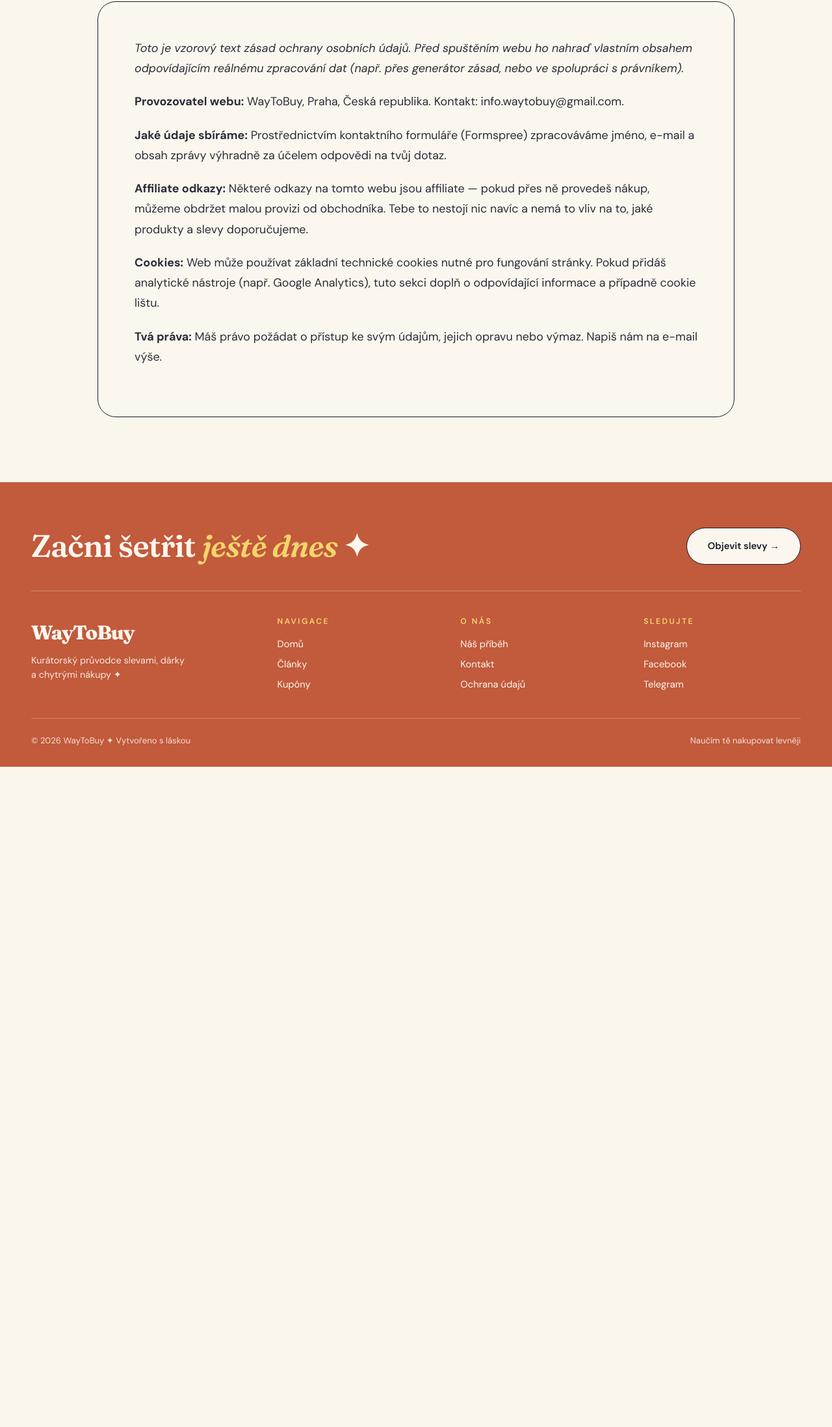
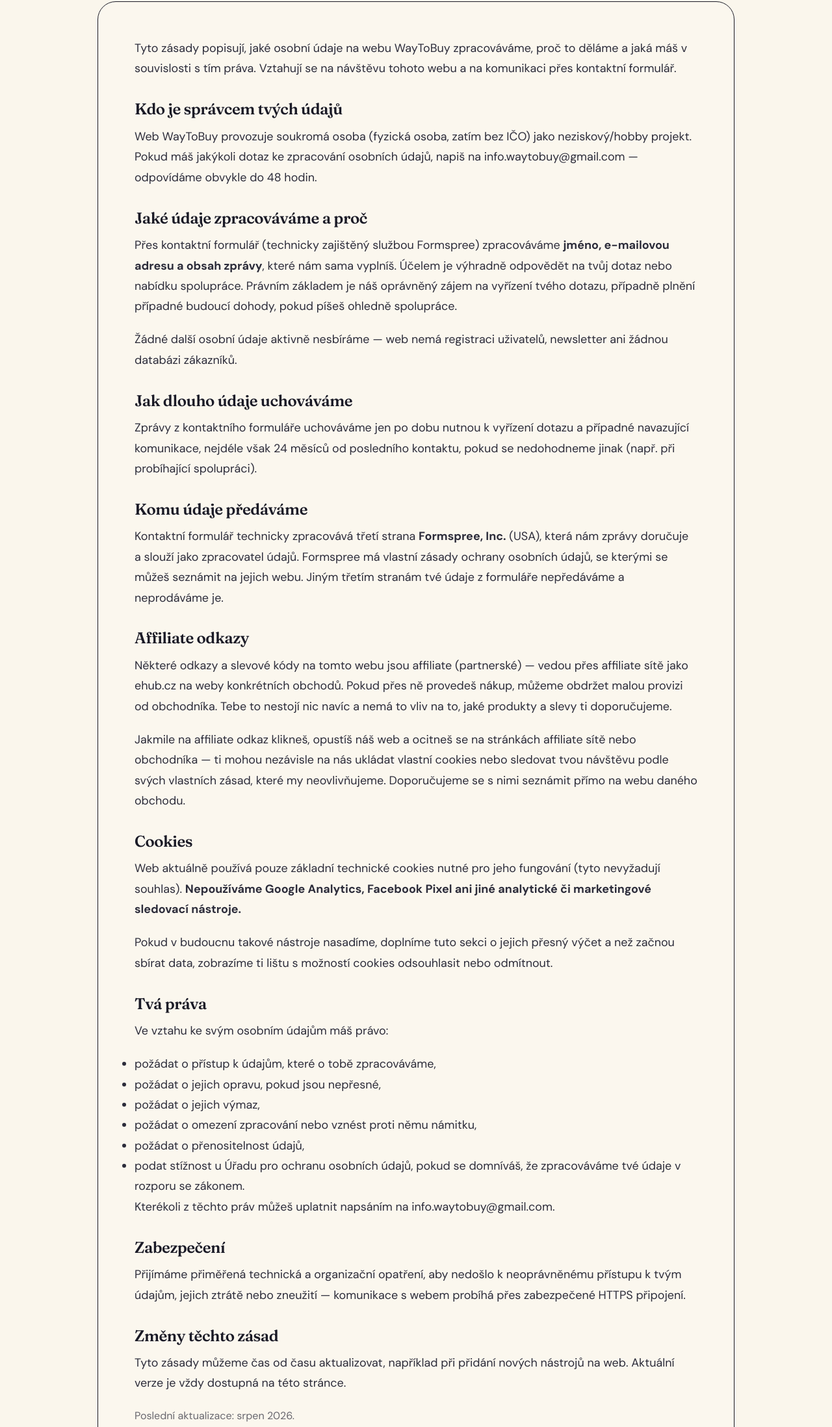
Before and after one commit to Karolina11234/affilateweb, a website: page zasady.html in a window 1280 px wide. Shown: the part 512-2708 px from the top of the page at 65% size. Before the commit the page ends 1692 px from the top, so only its background shows below. Drawn offline with Linux system fonts and the light colour scheme.

Commit message:
Revise privacy policy content and structure
Updated privacy policy details and added information about data processing and user rights.

```diff
--- a/zasady.html
+++ b/zasady.html
@@ -73,12 +73,47 @@
 
   <div class="wtb-post-single" style="text-align:left">
     <div class="wtb-post-body">
-      <p><em>Toto je vzorový text zásad ochrany osobních údajů. Před spuštěním webu ho nahraď vlastním obsahem odpovídajícím reálnému zpracování dat (např. přes generátor zásad, nebo ve spolupráci s právníkem).</em></p>
-      <p><strong>Provozovatel webu:</strong> WayToBuy, Praha, Česká republika. Kontakt: info.waytobuy@gmail.com.</p>
-      <p><strong>Jaké údaje sbíráme:</strong> Prostřednictvím kontaktního formuláře (Formspree) zpracováváme jméno, e-mail a obsah zprávy výhradně za účelem odpovědi na tvůj dotaz.</p>
-      <p><strong>Affiliate odkazy:</strong> Některé odkazy na tomto webu jsou affiliate — pokud přes ně provedeš nákup, můžeme obdržet malou provizi od obchodníka. Tebe to nestojí nic navíc a nemá to vliv na to, jaké produkty a slevy doporučujeme.</p>
-      <p><strong>Cookies:</strong> Web může používat základní technické cookies nutné pro fungování stránky. Pokud přidáš analytické nástroje (např. Google Analytics), tuto sekci doplň o odpovídající informace a případně cookie lištu.</p>
-      <p><strong>Tvá práva:</strong> Máš právo požádat o přístup ke svým údajům, jejich opravu nebo výmaz. Napiš nám na e-mail výše.</p>
+      <p>Tyto zásady popisují, jaké osobní údaje na webu WayToBuy zpracováváme, proč to děláme a jaká máš v souvislosti s tím práva. Vztahují se na návštěvu tohoto webu a na komunikaci přes kontaktní formulář.</p>
+
+      <h3>Kdo je správcem tvých údajů</h3>
+      <p>Web WayToBuy provozuje soukromá osoba (fyzická osoba, zatím bez IČO) jako neziskový/hobby projekt. Pokud máš jakýkoli dotaz ke zpracování osobních údajů, napiš na <a href="mailto:info.waytobuy@gmail.com">info.waytobuy@gmail.com</a> — odpovídáme obvykle do 48 hodin.</p>
+
+      <h3>Jaké údaje zpracováváme a proč</h3>
+      <p>Přes kontaktní formulář (technicky zajištěný službou Formspree) zpracováváme <strong>jméno, e-mailovou adresu a obsah zprávy</strong>, které nám sama vyplníš. Účelem je výhradně odpovědět na tvůj dotaz nebo nabídku spolupráce. Právním základem je náš oprávněný zájem na vyřízení tvého dotazu, případně plnění případné budoucí dohody, pokud píšeš ohledně spolupráce.</p>
+      <p>Žádné další osobní údaje aktivně nesbíráme — web nemá registraci uživatelů, newsletter ani žádnou databázi zákazníků.</p>
+
+      <h3>Jak dlouho údaje uchováváme</h3>
+      <p>Zprávy z kontaktního formuláře uchováváme jen po dobu nutnou k vyřízení dotazu a případné navazující komunikace, nejdéle však 24 měsíců od posledního kontaktu, pokud se nedohodneme jinak (např. při probíhající spolupráci).</p>
+
+      <h3>Komu údaje předáváme</h3>
+      <p>Kontaktní formulář technicky zpracovává třetí strana <strong>Formspree, Inc.</strong> (USA), která nám zprávy doručuje a slouží jako zpracovatel údajů. Formspree má vlastní zásady ochrany osobních údajů, se kterými se můžeš seznámit na jejich webu. Jiným třetím stranám tvé údaje z formuláře nepředáváme a neprodáváme je.</p>
+
+      <h3>Affiliate odkazy</h3>
+      <p>Některé odkazy a slevové kódy na tomto webu jsou affiliate (partnerské) — vedou přes affiliate sítě jako ehub.cz na weby konkrétních obchodů. Pokud přes ně provedeš nákup, můžeme obdržet malou provizi od obchodníka. Tebe to nestojí nic navíc a nemá to vliv na to, jaké produkty a slevy ti doporučujeme.</p>
+      <p>Jakmile na affiliate odkaz klikneš, opustíš náš web a ocitneš se na stránkách affiliate sítě nebo obchodníka — ti mohou nezávisle na nás ukládat vlastní cookies nebo sledovat tvou návštěvu podle svých vlastních zásad, které my neovlivňujeme. Doporučujeme se s nimi seznámit přímo na webu daného obchodu.</p>
+
+      <h3>Cookies</h3>
+      <p>Web aktuálně používá pouze základní technické cookies nutné pro jeho fungování (tyto nevyžadují souhlas). <strong>Nepoužíváme Google Analytics, Facebook Pixel ani jiné analytické či marketingové sledovací nástroje.</strong></p>
+      <p>Pokud v budoucnu takové nástroje nasadíme, doplníme tuto sekci o jejich přesný výčet a než začnou sbírat data, zobrazíme ti lištu s možností cookies odsouhlasit nebo odmítnout.</p>
+
+      <h3>Tvá práva</h3>
+      <p>Ve vztahu ke svým osobním údajům máš právo:</p>
+      <ul>
+        <li>požádat o přístup k údajům, které o tobě zpracováváme,</li>
+        <li>požádat o jejich opravu, pokud jsou nepřesné,</li>
+        <li>požádat o jejich výmaz,</li>
+        <li>požádat o omezení zpracování nebo vznést proti němu námitku,</li>
+        <li>požádat o přenositelnost údajů,</li>
+        <li>podat stížnost u <a href="https://www.uoou.cz" target="_blank" rel="noopener">Úřadu pro ochranu osobních údajů</a>, pokud se domníváš, že zpracováváme tvé údaje v rozporu se zákonem.</li>
+      </ul>
+      <p>Kterékoli z těchto práv můžeš uplatnit napsáním na <a href="mailto:info.waytobuy@gmail.com">info.waytobuy@gmail.com</a>.</p>
+
+      <h3>Zabezpečení</h3>
+      <p>Přijímáme přiměřená technická a organizační opatření, aby nedošlo k neoprávněnému přístupu k tvým údajům, jejich ztrátě nebo zneužití — komunikace s webem probíhá přes zabezpečené HTTPS připojení.</p>
+
+      <h3>Změny těchto zásad</h3>
+      <p>Tyto zásady můžeme čas od času aktualizovat, například při přidání nových nástrojů na web. Aktuální verze je vždy dostupná na této stránce.</p>
+      <p style="opacity:0.7;font-size:0.9em">Poslední aktualizace: srpen 2026.</p>
     </div>
   </div>
 
```
